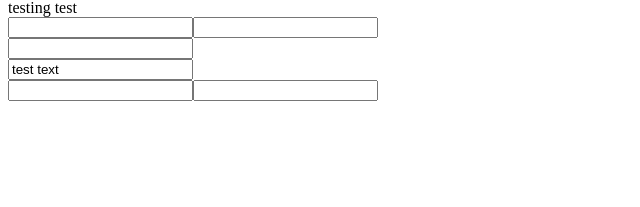
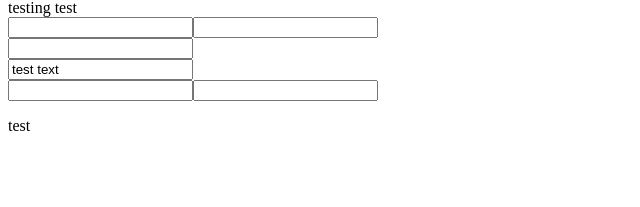
Before and after one commit to vitaliyeb/reactTestComponents, a React (Create React App) app: page / in a window 1280 px wide. Shown: the part 80-287 px from the top of the page, without its empty margins (0-640 px from the left). Built offline with nearby package versions, Linux system fonts and the light colour scheme; the HTML template or start-up script is replaced by a standard one.

Commit message:
тесты toContainHTML и toHaveAttribute

```diff
--- a/src/jestDomComponent.js
+++ b/src/jestDomComponent.js
@@ -51,6 +51,18 @@ export default function JestDomComponent () {
                     <div data-testid='toContainElement-child'></div>
                 </div>
             </div>
+            <div>
+                {/*toContainHTML*/}
+                <div data-testid='toContainHTML-parent'><p>test</p></div>
+            </div>
+            <div>
+                {/*toHaveAttribute*/}
+                <div data-testid='toHaveAttributeElement' data-myattribute='test'></div>
+            </div>
+            <div>
+                {/**/}
+                <div data-testid=''></div>
+            </div>
         </div>
     )
 }
```
Also changed, not shown: 1 other file (tests, documents, lock files or other folders).
